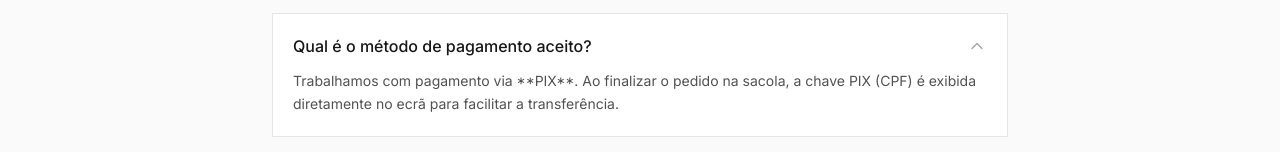
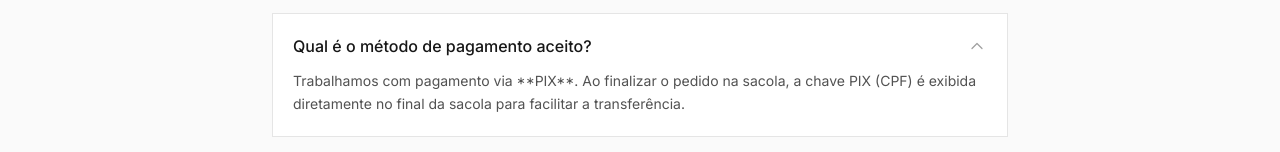
Before and after one commit to amaraldseng-dev/Panetteria, a plain HTML site: page index.html in a window 1280 px wide. Both pictures are taken after a click on the heading "Qual é o método de pagamento aceito?". Shown: the part 2675-2827 px from the top of the page. Drawn offline with nearby package versions, Linux system fonts and the light colour scheme; a web font is replaced by a local one.

Commit message:
Update index.html

```diff
--- a/index.html
+++ b/index.html
@@ -176,7 +176,7 @@
                     </span>
                 </summary>
                 <p class="text-neutral-600 text-xs md:text-sm mt-3 leading-relaxed">
-                    Trabalhamos com pagamento via **PIX**. Ao finalizar o pedido na sacola, a chave PIX (CPF) é exibida diretamente no ecrã para facilitar a transferência.
+                    Trabalhamos com pagamento via **PIX**. Ao finalizar o pedido na sacola, a chave PIX (CPF) é exibida diretamente no final da sacola para facilitar a transferência.
                 </p>
             </details>
 
```
